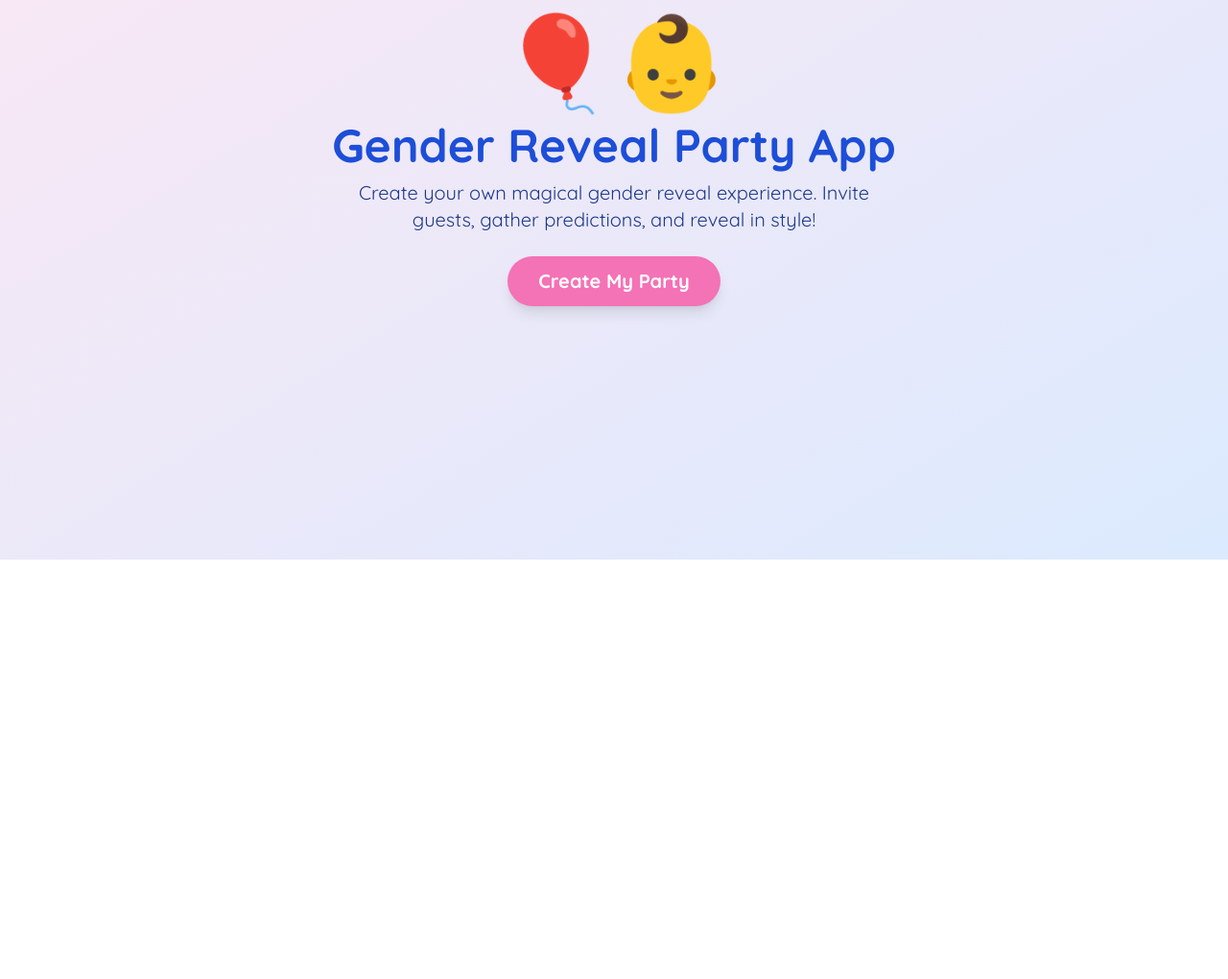
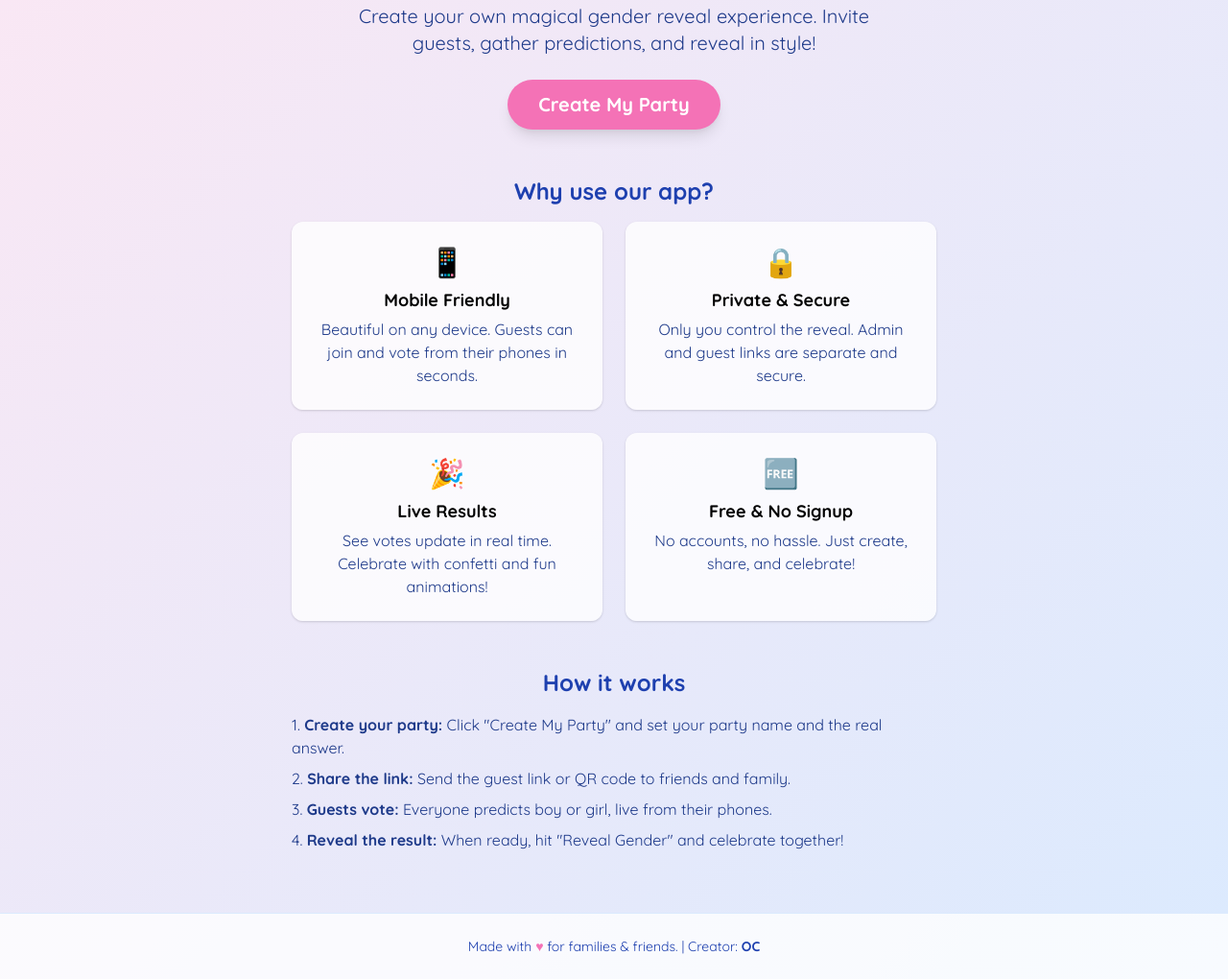
Before and after one commit to JPOCYN/gender-reveal-app, a plain HTML site: page index.html in a window 1280 px wide. Shown: the part 217-1237 px from the top of the page at 96% size. Before the commit the page ends 800 px from the top, so only its background shows below. Drawn offline with nearby package versions, Linux system fonts and the light colour scheme.

Commit message:
landing update

```diff
--- a/index.html
+++ b/index.html
@@ -10,14 +10,54 @@
     body { font-family: 'Quicksand', 'Nunito', Arial, sans-serif; }
   </style>
 </head>
-<body class="bg-gradient-to-br from-pink-100 to-blue-100 min-h-screen flex items-center justify-center">
-  <main class="w-full flex flex-col items-center justify-center text-center px-4">
-    <div class="mb-8">
+<body class="bg-gradient-to-br from-pink-100 to-blue-100 min-h-screen flex flex-col">
+  <main class="flex-1 w-full flex flex-col items-center justify-center text-center px-4">
+    <!-- Hero -->
+    <div class="mb-12 mt-12">
       <span class="text-7xl md:text-8xl block mb-4 select-none">🎈👶</span>
       <h1 class="text-4xl md:text-5xl font-extrabold mb-3 text-blue-700 drop-shadow">Gender Reveal Party App</h1>
       <p class="text-lg md:text-xl text-blue-900 mb-6 max-w-xl mx-auto">Create your own magical gender reveal experience. Invite guests, gather predictions, and reveal in style!</p>
       <a href="wizard.html" class="inline-block bg-pink-400 hover:bg-pink-500 text-white font-bold py-3 px-8 rounded-full text-xl shadow-lg transition-all duration-200 focus:outline-none focus:ring-2 focus:ring-pink-300">Create My Party</a>
     </div>
+    <!-- Features -->
+    <section class="w-full max-w-2xl mx-auto mb-12">
+      <h2 class="text-2xl font-bold text-blue-800 mb-4">Why use our app?</h2>
+      <div class="grid grid-cols-1 md:grid-cols-2 gap-6">
+        <div class="bg-white bg-opacity-80 rounded-xl p-6 shadow flex flex-col items-center">
+          <span class="text-3xl mb-2">📱</span>
+          <h3 class="font-bold text-lg mb-1">Mobile Friendly</h3>
+          <p class="text-blue-900">Beautiful on any device. Guests can join and vote from their phones in seconds.</p>
+        </div>
+        <div class="bg-white bg-opacity-80 rounded-xl p-6 shadow flex flex-col items-center">
+          <span class="text-3xl mb-2">🔒</span>
+          <h3 class="font-bold text-lg mb-1">Private & Secure</h3>
+          <p class="text-blue-900">Only you control the reveal. Admin and guest links are separate and secure.</p>
+        </div>
+        <div class="bg-white bg-opacity-80 rounded-xl p-6 shadow flex flex-col items-center">
+          <span class="text-3xl mb-2">🎉</span>
+          <h3 class="font-bold text-lg mb-1">Live Results</h3>
+          <p class="text-blue-900">See votes update in real time. Celebrate with confetti and fun animations!</p>
+        </div>
+        <div class="bg-white bg-opacity-80 rounded-xl p-6 shadow flex flex-col items-center">
+          <span class="text-3xl mb-2">🆓</span>
+          <h3 class="font-bold text-lg mb-1">Free & No Signup</h3>
+          <p class="text-blue-900">No accounts, no hassle. Just create, share, and celebrate!</p>
+        </div>
+      </div>
+    </section>
+    <!-- How it works -->
+    <section class="w-full max-w-2xl mx-auto mb-16">
+      <h2 class="text-2xl font-bold text-blue-800 mb-4">How it works</h2>
+      <ol class="list-decimal list-inside text-left text-blue-900 space-y-2">
+        <li><span class="font-bold">Create your party:</span> Click "Create My Party" and set your party name and the real answer.</li>
+        <li><span class="font-bold">Share the link:</span> Send the guest link or QR code to friends and family.</li>
+        <li><span class="font-bold">Guests vote:</span> Everyone predicts boy or girl, live from their phones.</li>
+        <li><span class="font-bold">Reveal the result:</span> When ready, hit "Reveal Gender" and celebrate together!</li>
+      </ol>
+    </section>
   </main>
+  <footer class="w-full py-6 bg-white bg-opacity-80 text-center text-blue-800 text-sm mt-auto border-t border-blue-100">
+    <div>Made with <span class="text-pink-400">♥</span> for families & friends. | Creator: <span class="font-bold">OC</span></div>
+  </footer>
 </body>
 </html>
```
